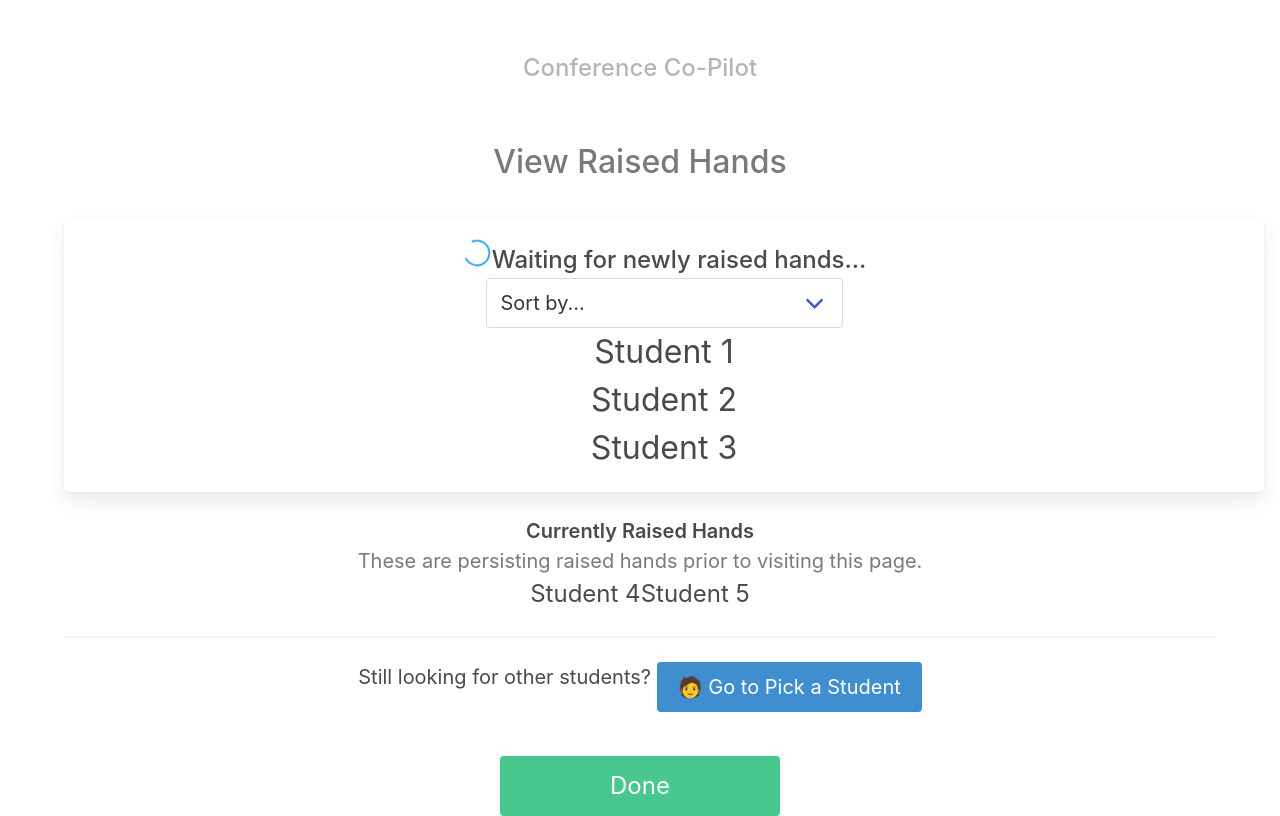
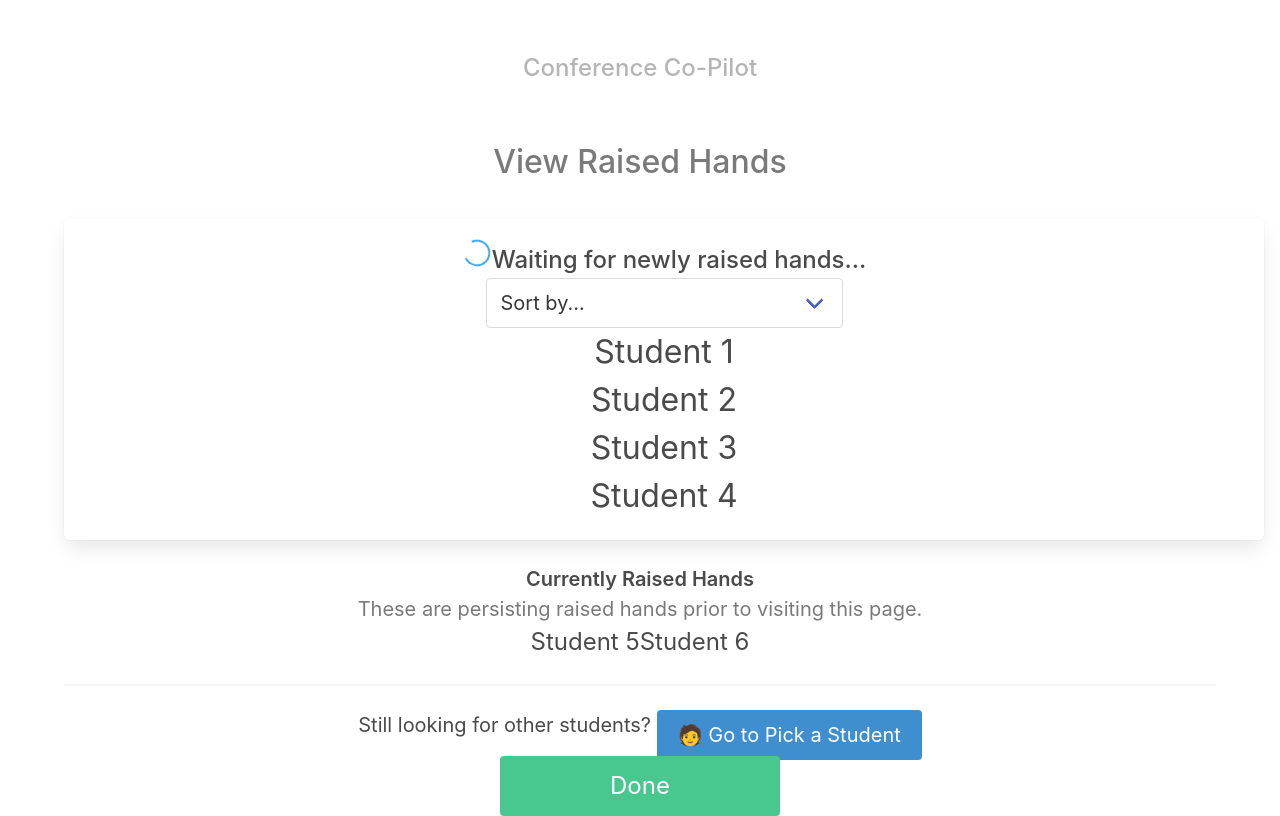
Before and after one commit to daniaalnahdi/is4300-project, a React (Create React App) app: page /raised-hands in a window 1280 px wide. Built offline with nearby package versions, Linux system fonts and the light colour scheme.

Commit message:
add timer to raised hands

```diff
--- a/src/data/students.js
+++ b/src/data/students.js
@@ -4,6 +4,7 @@ const students = [
   'Student 3',
   'Student 4',
   'Student 5',
+  'Student 6',
 ];
 
 //TO DO, NOT EXPORTED YET
--- a/src/views/RaisedHandsView.jsx
+++ b/src/views/RaisedHandsView.jsx
@@ -6,13 +6,18 @@ import students from '../data/students';
 
 const RaisedHandsView = () => {
   //todo: reowork the timer function to set in intervals
-  const [show, setShow] = useState(false);
-  const delay = 5;
+  const [showFirst, setShowFirst] = useState(false);
+  const firstDelay = 2;
+
+  const [showSecond, setShowSecond] = useState(false);
+  const secondDelay = 4;
 
   useEffect(() => {
-    let timer = setTimeout(() => setShow(true), delay * 1000);
+    let firstTimer = setTimeout(() => setShowFirst(true), firstDelay * 1000);
+    let secondTimer = setTimeout(() => setShowSecond(true), secondDelay * 1000);
     return () => {
-      clearTimeout(timer);
+      clearTimeout(firstTimer);
+      clearTimeout(secondTimer);
     };
   }, []);
 
@@ -40,13 +45,16 @@ const RaisedHandsView = () => {
               <option>Random</option>
             </select>
           </div>
-          {show && (
-            <ul className='is-size-3'>
-              {students.map((name, idx) => {
-                return idx <= 2 && <li key={idx}>{name}</li>;
+          <ul className='is-size-3'>
+            {showFirst &&
+              students.map((name, idx) => {
+                return idx <= 1 && <li key={idx}>{name}</li>;
               })}
-            </ul>
-          )}
+            {showSecond &&
+              students.map((name, idx) => {
+                return idx > 1 && idx < 4 && <li key={idx}>{name}</li>;
+              })}
+          </ul>
         </div>
         <p className='has-text-weight-semibold'>Currently Raised Hands</p>
         <p className='has-text-grey'>
@@ -58,7 +66,7 @@ const RaisedHandsView = () => {
         >
           {students.map((name, idx) => {
             return (
-              idx > 2 && (
+              idx > 3 && (
                 <li key={idx} style={{}}>
                   {name}
                 </li>
```
